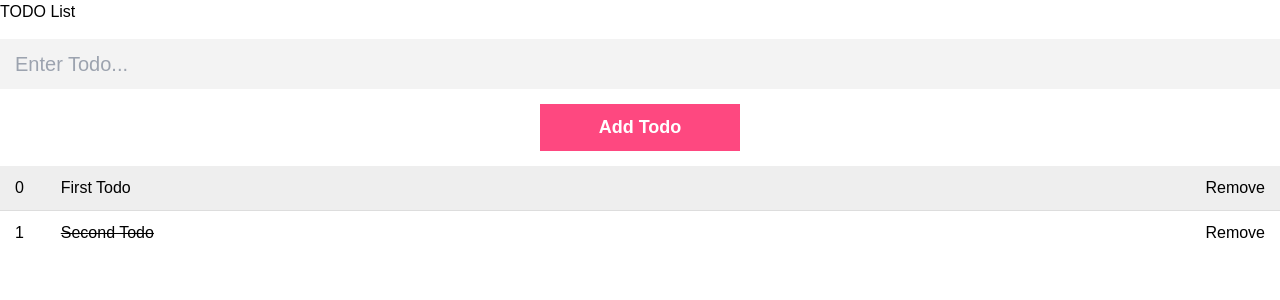
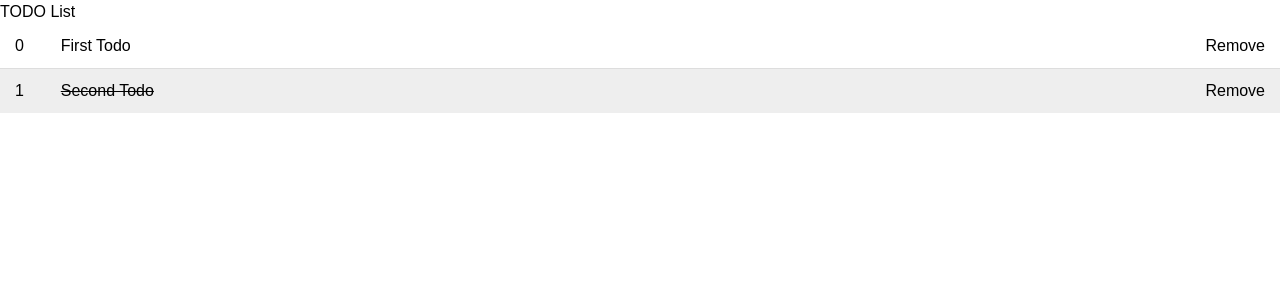
Before and after one commit to melyespinofl96/Angular-To-do-List, an Angular app: page / in a window 1280 px wide. Shown: the top 300 px of the page. Built offline with nearby package versions, Linux system fonts and the light colour scheme.

Commit message:
Revert "another update"
This reverts commit b920ed1eaa65e2745c99589f76ec6035387ba501.

```diff
--- a/src/app/app.module.ts
+++ b/src/app/app.module.ts
@@ -1,6 +1,5 @@
 import { NgModule } from '@angular/core';
 import { BrowserModule } from '@angular/platform-browser';
-import { FormsModule } from '@angular/forms';
 
 import { AppComponent } from './app.component';
 import { TodosComponent } from './components/todos/todos.component';
@@ -11,8 +10,7 @@ import { TodosComponent } from './components/todos/todos.component';
     TodosComponent
   ],
   imports: [
-    BrowserModule,
-    FormsModule
+    BrowserModule
   ],
   providers: [],
   bootstrap: [AppComponent]
--- a/src/app/components/todos/todos.component.html
+++ b/src/app/components/todos/todos.component.html
@@ -1,13 +1,4 @@
 <div class = "todos">
-    <form (submit)="addTodo()">
-        <input  type="text"
-                name="inputTodo"
-                placeholder="Enter Todo..."
-                class="todo-input"
-                [(ngModel)]="inputTodo"
-                />
-        <input type="submit" value="Add Todo" class="todo-submit">
-    </form>
     <div  *ngFor="let todo of todos; let i = index;"
     class = "todo {{ (todo.completed ? 'done' : '') }}">
         <div class="id">{{i}}</div>
--- a/src/app/components/todos/todos.component.ts
+++ b/src/app/components/todos/todos.component.ts
@@ -1,4 +1,4 @@
-import { Component, Input, OnInit } from '@angular/core';
+import { Component, OnInit } from '@angular/core';
 import { Todo } from '../../model/Todo';
 
 @Component({
@@ -8,8 +8,6 @@ import { Todo } from '../../model/Todo';
 })
 export class TodosComponent implements OnInit {
   todos: Todo[] = [];
-
-  inputTodo: string = "";
 
   ngOnInit(): void {
     this.todos = [
@@ -35,12 +33,4 @@ export class TodosComponent implements OnInit {
   deleteTodo(id: number){
     this.todos = this.todos.filter((v, i) => i !== id);
   }
-
-  addTodo(){
-    this.todos.push({
-      content: this.inputTodo,
-      completed: false
-    });
-    this.inputTodo = "";
-  }
 }
```
